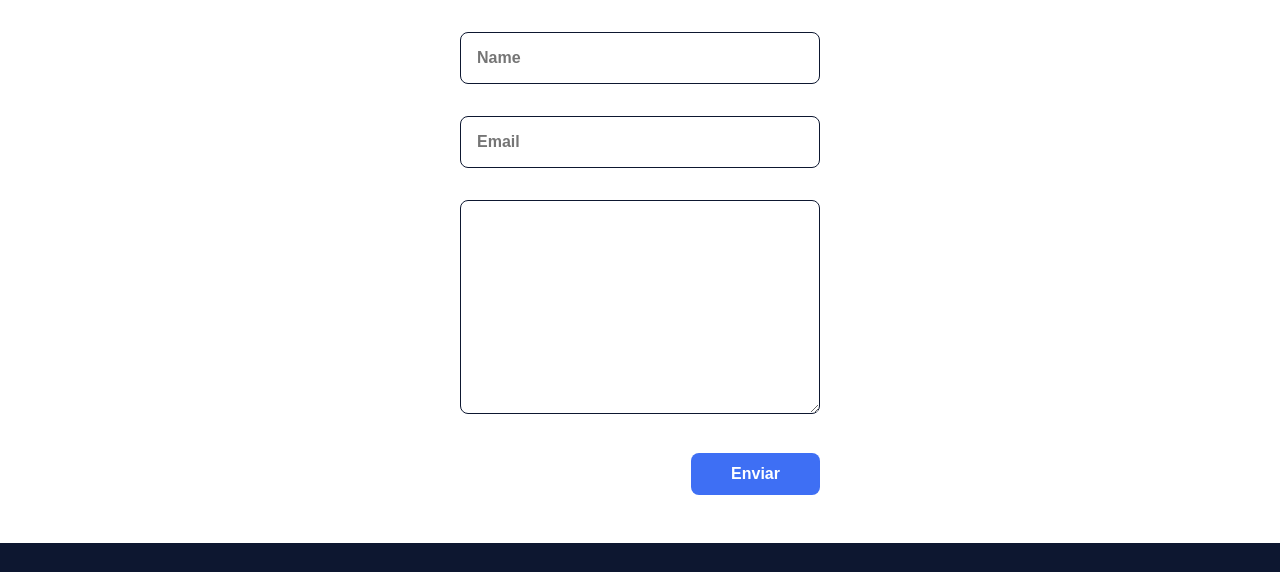
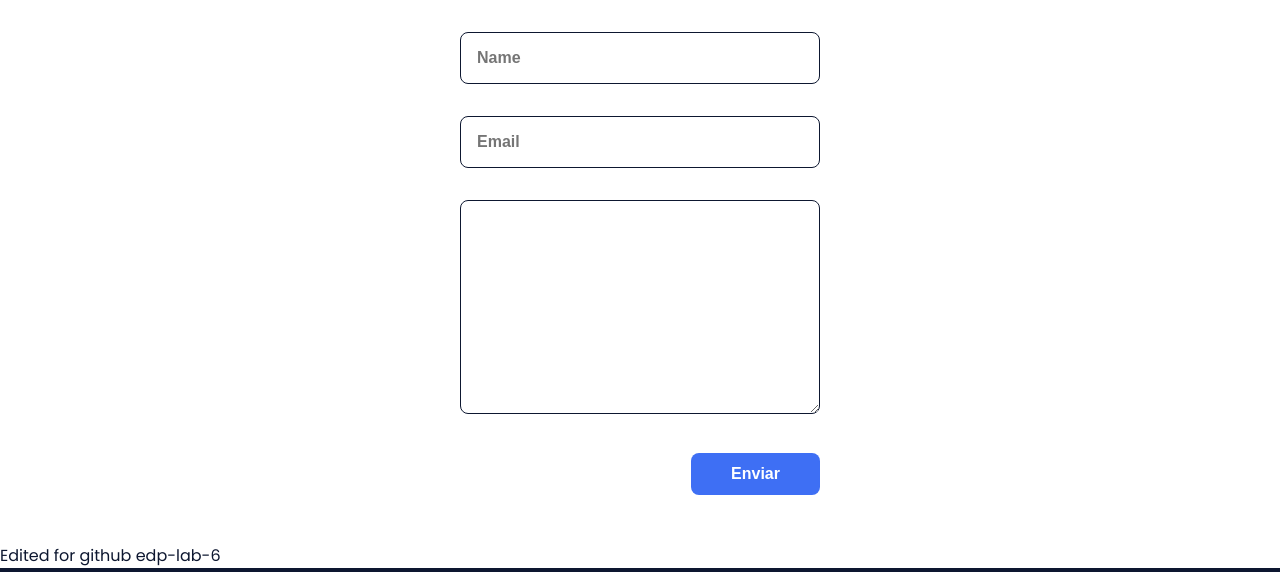
Before and after one commit to rida-5976/edp-lab-6, a plain HTML site: page pompom/portfolio-responsive-complete-main/index.html in a window 1280 px wide. Shown: the part 2933-3505 px from the top of the page. Drawn offline with nearby package versions, Linux system fonts and the light colour scheme.

Commit message:
Added new feature

```diff
--- a/pompom/portfolio-responsive-complete-main/index.html
+++ b/pompom/portfolio-responsive-complete-main/index.html
@@ -184,6 +184,10 @@
             </section>
         </main>
 
+        <main>
+            <p>Edited for github edp-lab-6</p>
+        </main>
+
         <!--===== FOOTER =====-->
         <footer class="footer">
             <p class="footer__title">Marlon</p>
```
